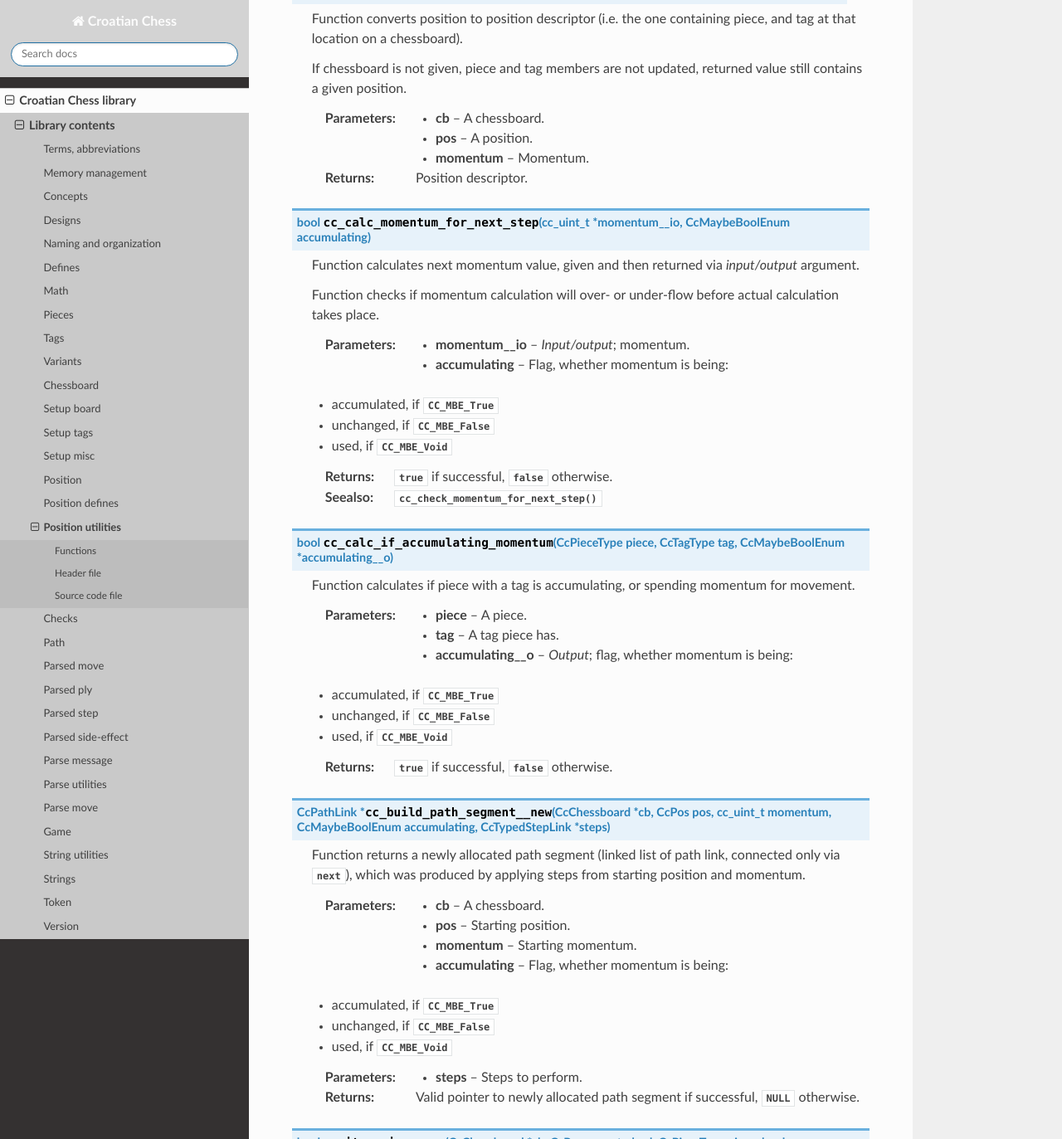
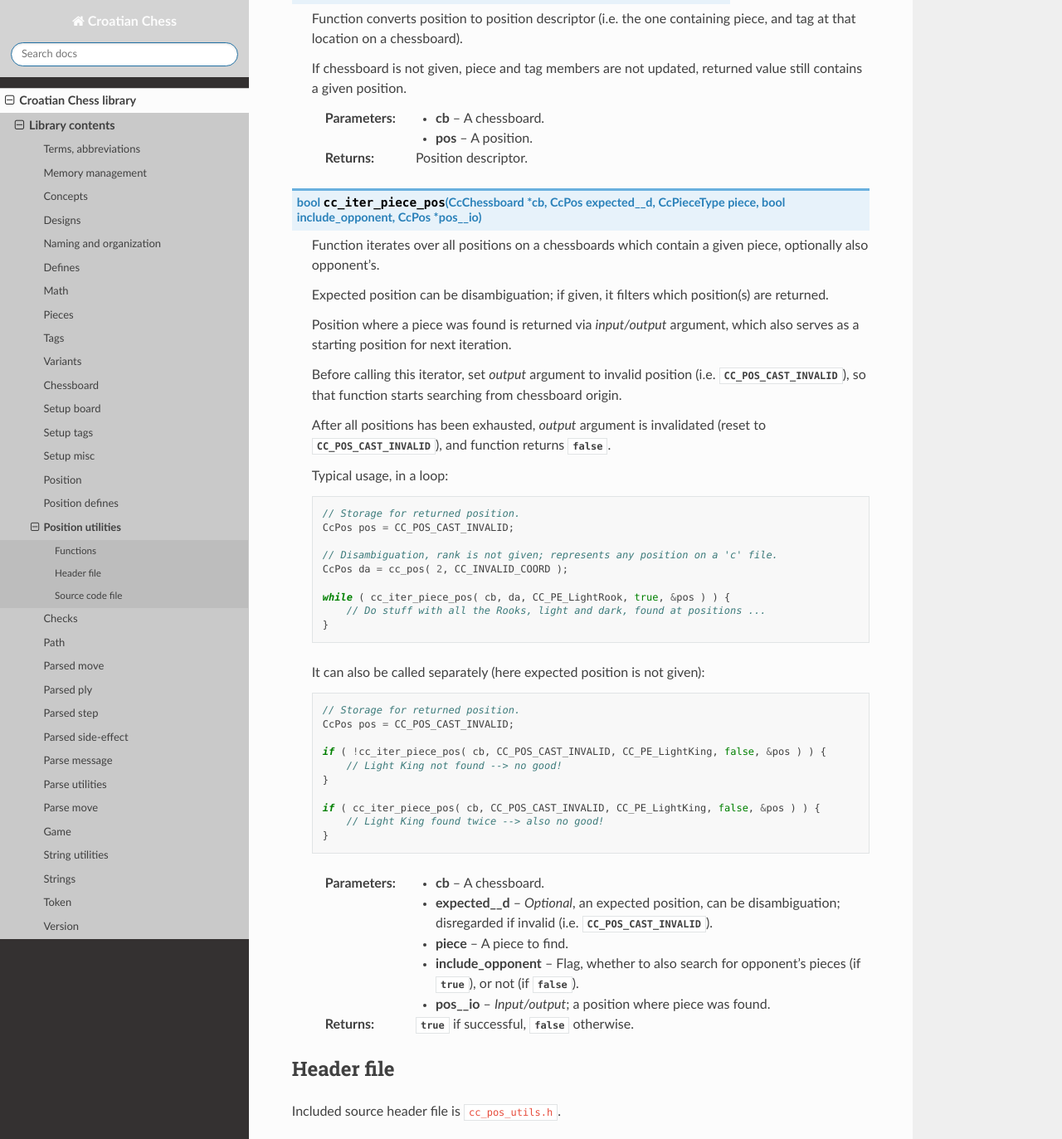
Before and after one commit to mmlacak/crochess, a Sphinx documentation site: the page built from docs/source/libcc/ccposutils.rst, in a window 1280 px wide and 1400 px high, scrolled down 293 px, cut to the strip 0-1373 px from the top of the window. Shown: the whole strip at 83% size. Built offline with Sphinx 7.4.7 and the Read the Docs theme 3.1.0, drawn with Linux system fonts in a browser that asks for light colours.

Commit message:
Removed momentum from pos desc + docs.
(cherry picked from commit a72c49a75285aa562ffb701c422936e202a6d22b)

```diff
--- a/docs/source/conf.py
+++ b/docs/source/conf.py
@@ -26,10 +26,10 @@ copyright = '2021, Mario Mlačak'
 author = 'Mario Mlačak'
 
 # The short X.Y version
-version = "0.0.0.9:1159+20241121.232550"   # docs-new-lib-short-version-major-minor-feature-commit+meta~breaks-place-marker
+version = "0.0.0.11:1161+20241122.004911"   # docs-new-lib-short-version-major-minor-feature-commit+meta~breaks-place-marker
 
 # The full version, including alpha/beta/rc tags
-release = "0.0.0.9:1159+20241121.232550"   # docs-new-lib-full-version-major-minor-feature-commit+meta~breaks-place-marker
+release = "0.0.0.11:1161+20241122.004911"   # docs-new-lib-full-version-major-minor-feature-commit+meta~breaks-place-marker
 
 
 # -- General configuration ---------------------------------------------------
--- a/docs/source/libcc/ccpos.rst
+++ b/docs/source/libcc/ccpos.rst
@@ -455,12 +455,6 @@ Position descriptor
     Position descriptor; holding a position, and a piece and a tag
     found at it.
 
-    Structure also contains momentum a moving piece had when this
-    position was reached.
-
-    Moving piece is not part of this :c:`struct`, and is different than
-    static piece found at this position.
-
     .. c:member:: CcPos pos
 
         A position.
@@ -473,11 +467,6 @@ Position descriptor
 
         Tag found at position.
 
-    .. c:member:: cc_uint_t momentum
-
-        Momentum a moving piece (different from static piece found at
-        this position!) had when this position was reached.
-
     :c:`struct` is tagged with the same :c:struct:`CcPosDesc` name.
 
 .. c:macro:: CC_POS_DESC_CAST_INVALID
@@ -488,7 +477,7 @@ Position descriptor
 
     Casted static position descriptor value, i.e. no-movement step.
 
-.. c:macro:: CC_POS_DESC(int_i,int_j,piece_enum,tag_enum,uint_momentum)
+.. c:macro:: CC_POS_DESC(int_i,int_j,piece_enum,tag_enum)
 
     Macro which constructs position descriptor struct.
 
@@ -496,11 +485,10 @@ Position descriptor
     :param int_j: Rank, vertical coordinate; integer.
     :param piece_enum: A piece; :c:type:`CcPieceType` value.
     :param tag_enum: A tag; :c:type:`CcTagType` value.
-    :param uint_momentum: Momentum; unsigned integer.
     :returns: Position descriptor value.
     :seealso: :c:struct:`CcPosDesc`
 
-.. c:macro:: CC_POS_DESC_CAST(int_i,int_j,piece_enum,tag_enum,uint_momentum)
+.. c:macro:: CC_POS_DESC_CAST(int_i,int_j,piece_enum,tag_enum)
 
     Macro which casts position descriptor macro.
 
@@ -508,7 +496,6 @@ Position descriptor
     :param int_j: Rank, vertical coordinate; integer.
     :param piece_enum: A piece; :c:type:`CcPieceType` value.
     :param tag_enum: A tag; :c:type:`CcTagType` value.
-    :param uint_momentum: Momentum; unsigned integer.
     :returns: Casted position descriptor value.
     :seealso: :c:macro:`CC_POS_DESC`
 
@@ -540,7 +527,7 @@ Position descriptor
     For pieces to be congruent, they have to be valid, and the same
     type, e.g two Rooks, not necessarily in the same color.
 
-    Tags, momentum members are not checked.
+    Tags are not checked.
 
     :param pd_1: A position descriptor.
     :param pd_2: Another position descriptor.
--- a/docs/source/libcc/ccposutils.rst
+++ b/docs/source/libcc/ccposutils.rst
@@ -17,7 +17,7 @@ position utilities.
 Functions
 ---------
 
-.. c:function:: CcPosDesc cc_convert_pos_to_pos_desc( CcChessboard * cb, CcPos pos, cc_uint_t momentum )
+.. c:function:: CcPosDesc cc_convert_pos_to_pos_desc( CcChessboard * cb, CcPos pos )
 
     Function converts position to position descriptor (i.e. the one
     containing piece, and tag at that location on a chessboard).
@@ -27,60 +27,40 @@ Functions
 
     :param cb: A chessboard.
     :param pos: A position.
-    :param momentum: Momentum.
     :returns: Position descriptor.
 
-.. c:function:: bool cc_calc_momentum_for_next_step( cc_uint_t * momentum__io, CcMaybeBoolEnum accumulating )
+.. .. c:function:: bool cc_calc_momentum_for_next_step( cc_uint_t * momentum__io, CcMaybeBoolEnum accumulating )
+..
+..     Function calculates next momentum value, given and then returned via
+..     *input/output* argument.
+..
+..     Function checks if momentum calculation will over- or under-flow before
+..     actual calculation takes place.
+..
+..     :param momentum__io: *Input/output*; momentum.
+..     :param accumulating: Flag, whether momentum is being:
+..
+..     * accumulated, if :c:data:`CC_MBE_True`
+..     * unchanged, if :c:data:`CC_MBE_False`
+..     * used, if :c:data:`CC_MBE_Void`
+..
+..     :returns: :c:data:`true` if successful, :c:data:`false` otherwise.
+..     :seealso: :c:func:`cc_check_momentum_for_next_step()`
 
-    Function calculates next momentum value, given and then returned via
-    *input/output* argument.
-
-    Function checks if momentum calculation will over- or under-flow before
-    actual calculation takes place.
-
-    :param momentum__io: *Input/output*; momentum.
-    :param accumulating: Flag, whether momentum is being:
-
-    * accumulated, if :c:data:`CC_MBE_True`
-    * unchanged, if :c:data:`CC_MBE_False`
-    * used, if :c:data:`CC_MBE_Void`
-
-    :returns: :c:data:`true` if successful, :c:data:`false` otherwise.
-    :seealso: :c:func:`cc_check_momentum_for_next_step()`
-
-.. c:function:: bool cc_calc_if_accumulating_momentum( CcPieceType piece, CcTagType tag, CcMaybeBoolEnum * accumulating__o )
-
-    Function calculates if piece with a tag is accumulating, or spending
-    momentum for movement.
-
-    :param piece: A piece.
-    :param tag: A tag piece has.
-    :param accumulating__o: *Output*; flag, whether momentum is being:
-
-    * accumulated, if :c:data:`CC_MBE_True`
-    * unchanged, if :c:data:`CC_MBE_False`
-    * used, if :c:data:`CC_MBE_Void`
-
-    :returns: :c:data:`true` if successful, :c:data:`false` otherwise.
-
-.. c:function:: CcPathLink * cc_build_path_segment__new( CcChessboard * cb, CcPos pos, cc_uint_t momentum, CcMaybeBoolEnum accumulating, CcTypedStepLink * steps )
-
-    Function returns a newly allocated path segment (linked list of path link,
-    connected only via :c:member:`next`), which was produced by applying steps
-    from starting position and momentum.
-
-    :param cb: A chessboard.
-    :param pos: Starting position.
-    :param momentum: Starting momentum.
-    :param accumulating: Flag, whether momentum is being:
-
-    * accumulated, if :c:data:`CC_MBE_True`
-    * unchanged, if :c:data:`CC_MBE_False`
-    * used, if :c:data:`CC_MBE_Void`
-
-    :param steps: Steps to perform.
-    :returns: Valid pointer to newly allocated path segment if successful,
-        :c:data:`NULL` otherwise.
+.. .. c:function:: bool cc_calc_if_accumulating_momentum( CcPieceType piece, CcTagType tag, CcMaybeBoolEnum * accumulating__o )
+..
+..     Function calculates if piece with a tag is accumulating, or spending
+..     momentum for movement.
+..
+..     :param piece: A piece.
+..     :param tag: A tag piece has.
+..     :param accumulating__o: *Output*; flag, whether momentum is being:
+..
+..     * accumulated, if :c:data:`CC_MBE_True`
+..     * unchanged, if :c:data:`CC_MBE_False`
+..     * used, if :c:data:`CC_MBE_Void`
+..
+..     :returns: :c:data:`true` if successful, :c:data:`false` otherwise.
 
 .. c:function:: bool cc_iter_piece_pos( CcChessboard * cb, CcPos expected__d, CcPieceType piece, bool include_opponent, CcPos * pos__io )
 
```
Also changed, not shown: README.md (+2 -2 lines), 7 other files.
